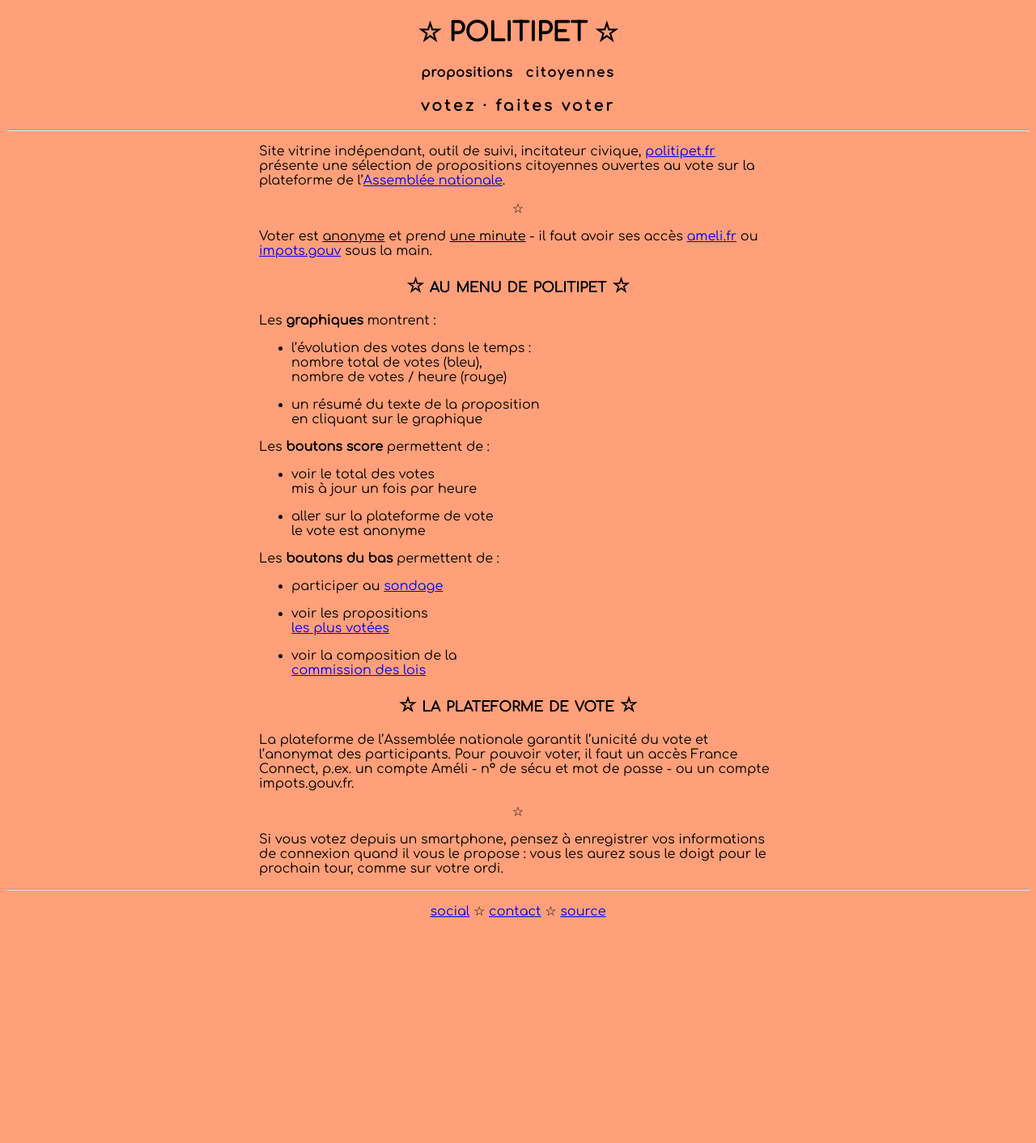
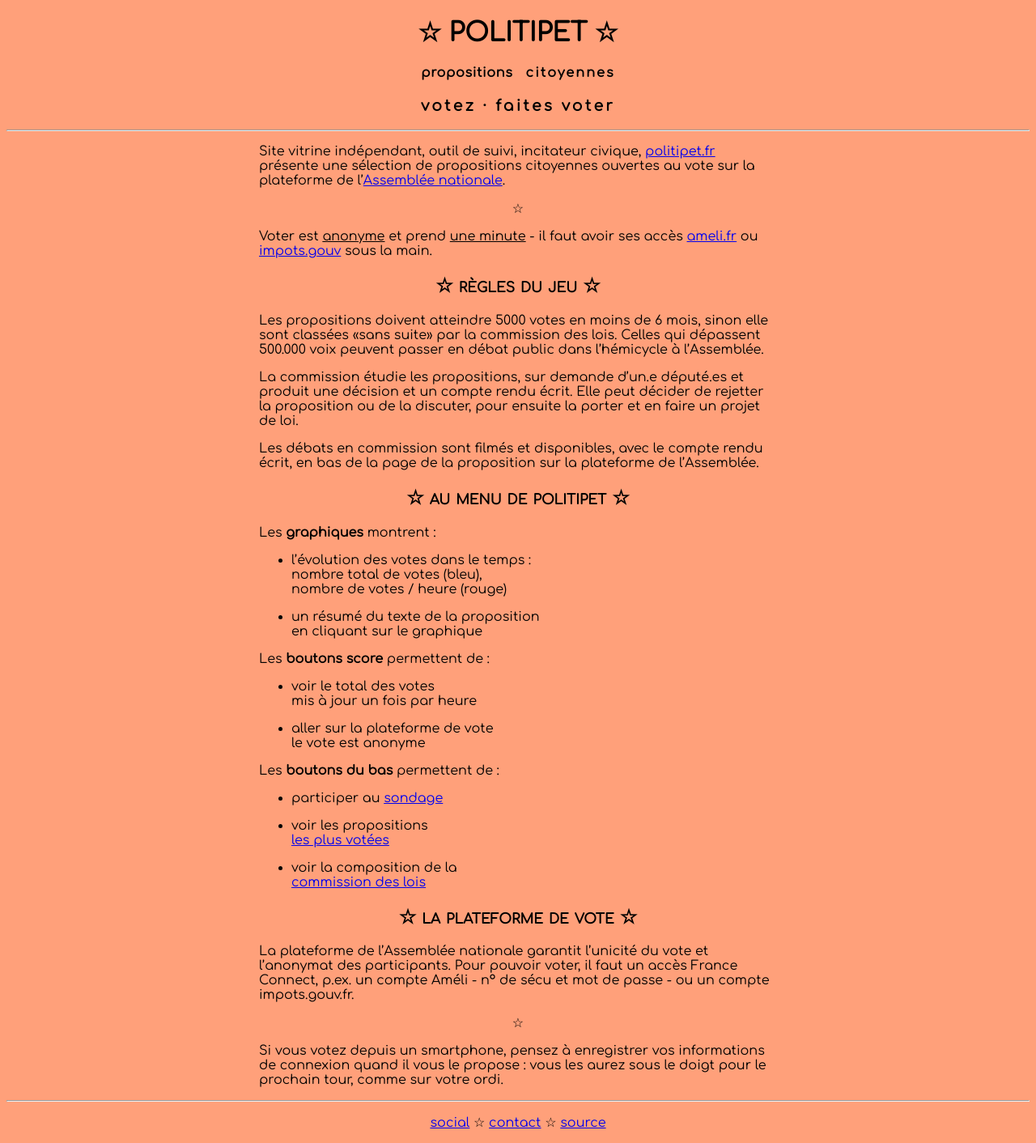
Before and after one commit to politipet/politipet.github.io, a Jekyll site: the page built from info.md, in a window 1280 px wide. Shown: the whole page at 81% size. Built offline with Jekyll 4.4.1, drawn with Linux system fonts in a browser that asks for light colours; our own code applies the rules of GitHub Pages for plain Markdown files; before the commit the page ends 1151 px from its top, so only the background shows below that.

Commit message:
add section in info.md on proposals process/lifecycle

```diff
--- a/info.md
+++ b/info.md
@@ -22,6 +22,24 @@
 Voter est <u>anonyme</u> et prend <u>une minute</u> -
 il faut avoir ses accès [ameli.fr](http://ameli.fr)
 ou [impots.gouv](http://impots.gouv.fr) sous la main.
+
+
+☆ règles du jeu ☆
+-----------------
+
+Les propositions doivent atteindre 5000 votes en moins de 6 mois,
+sinon elle sont classées «sans suite» par la commission des lois.
+Celles qui dépassent 500.000 voix peuvent passer en débat public
+dans l'hémicycle à l'Assemblée.
+
+La commission étudie les propositions, sur demande d'un.e député.es
+et produit une décision et un compte rendu écrit. Elle peut décider
+de rejetter la proposition ou de la discuter, pour ensuite la porter
+et en faire un projet de loi.
+
+Les débats en commission sont filmés et disponibles, avec le compte
+rendu écrit, en bas de la page de la proposition sur la plateforme
+de l'Assemblée.
 
 
 ☆ au menu de politipet ☆
```
